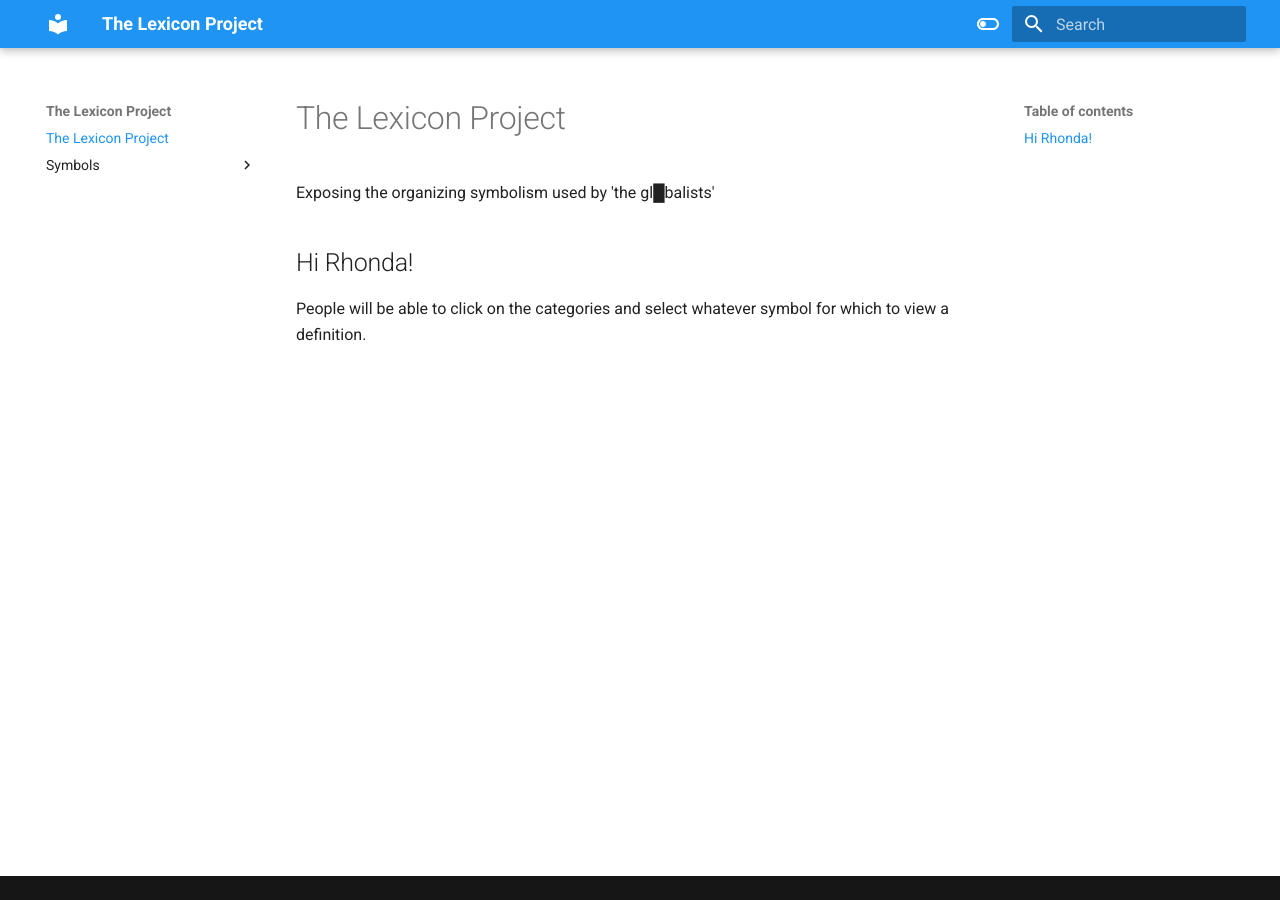
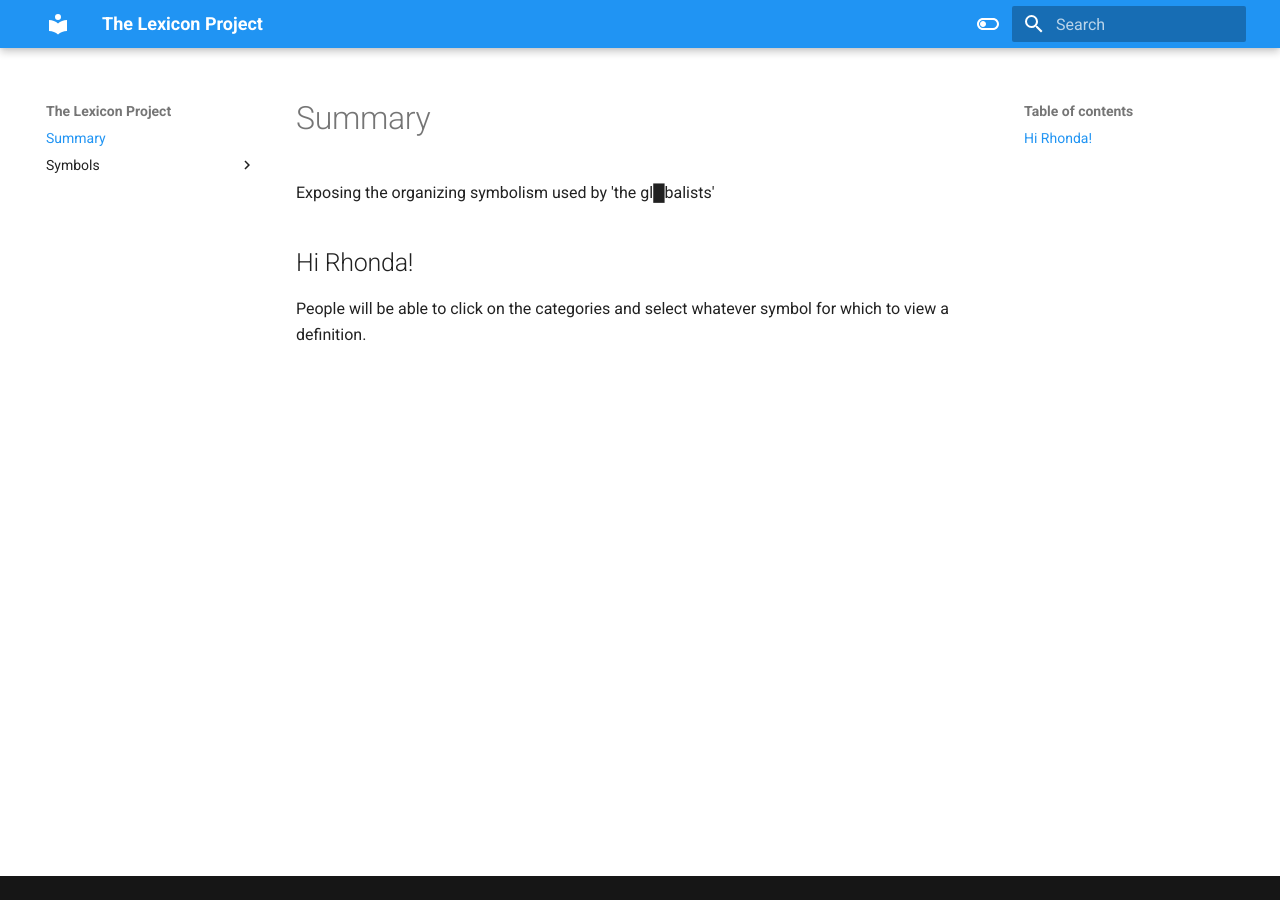
Before and after one commit to Tindalos/Lexicon, an MkDocs documentation site: the page built from docs/index.md, in a window 1280 px wide. Built offline with MkDocs 1.6.1 and Material for MkDocs 9.7.7, drawn with Linux system fonts in a browser that asks for light colours.

Commit message:
Update index.md

```diff
--- a/docs/index.md
+++ b/docs/index.md
@@ -1,4 +1,4 @@
-# The Lexicon Project
+# Summary
 
 Exposing the organizing symbolism used by 'the gl█balists'
 
```
